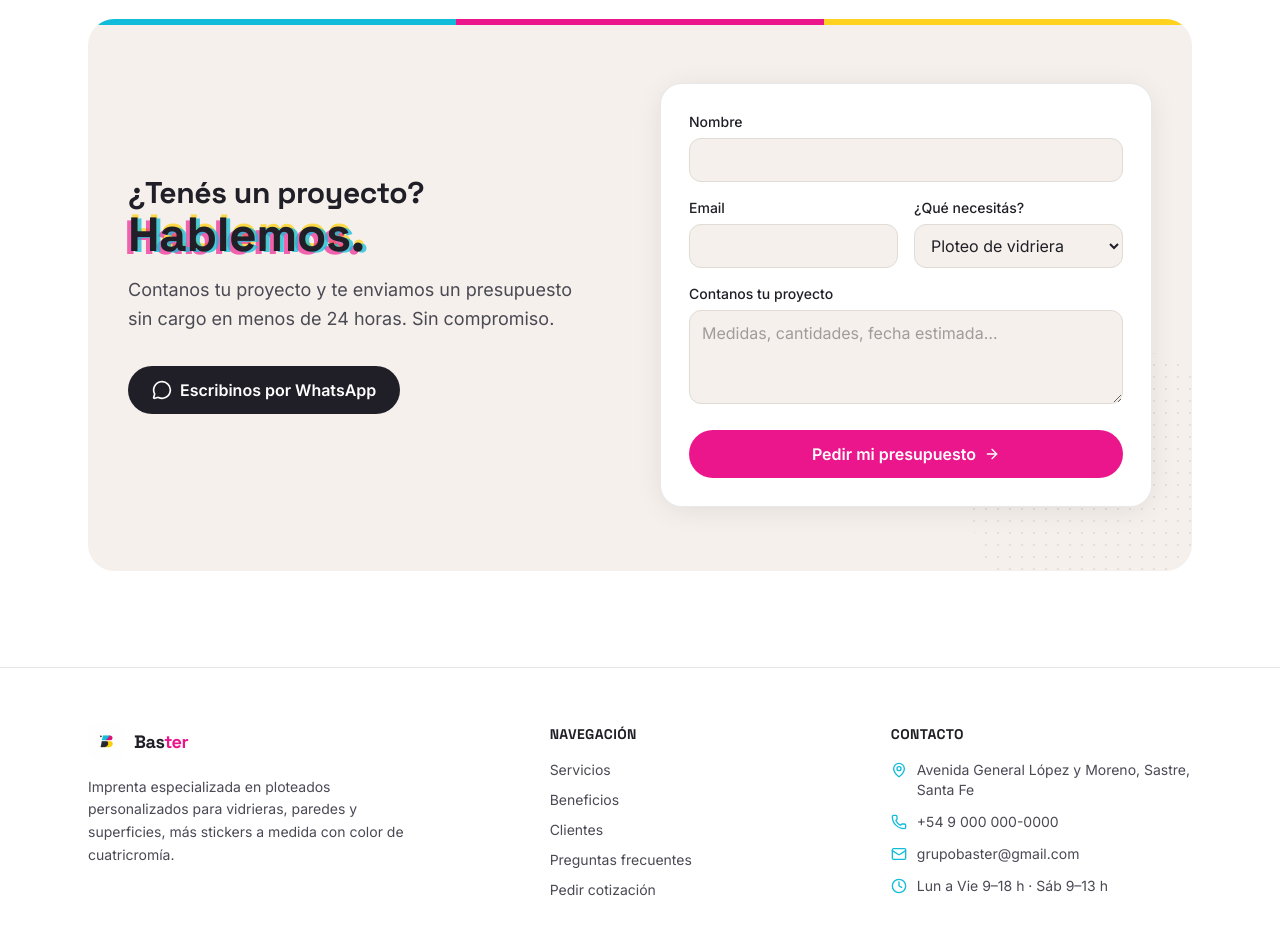
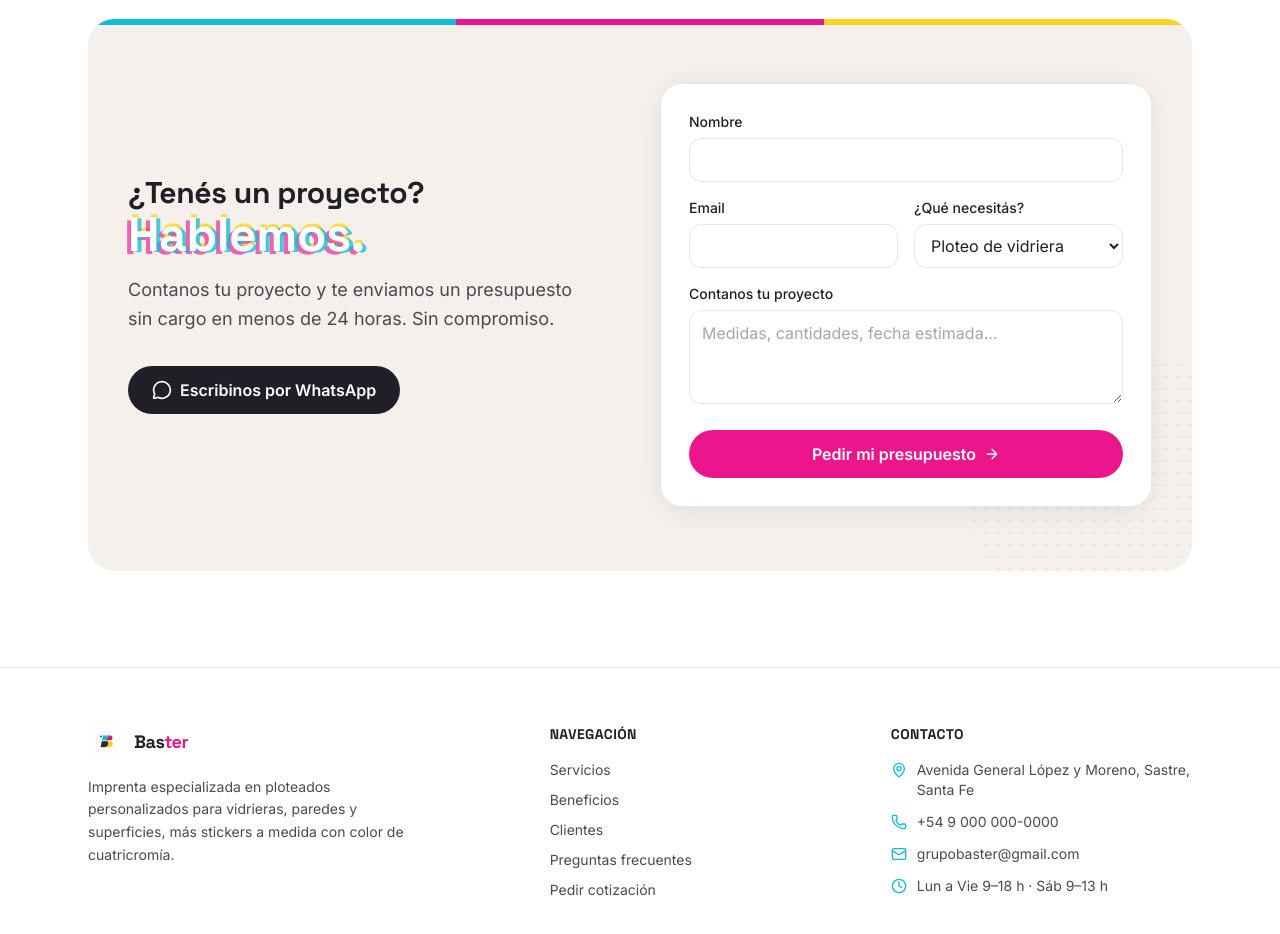
Before and after one commit to manuceballos3/Grupo-Baster-landingEjemplo, a Next.js app: page / in a window 1280 px wide. Shown: the part 3840-4774 px from the top of the page. Built offline with nearby package versions, Linux system fonts and the light colour scheme.

Commit message:
feat: update CTA component styles and text color
Co-authored-by: Manu <116102630+manuceballos3@users.noreply.github.com>

```diff
--- a/components/cta.tsx
+++ b/components/cta.tsx
@@ -48,7 +48,7 @@ export function Cta() {
                 className="font-display font-bold tracking-tight text-balance text-ink"
               >
                 <span className="block text-2xl sm:text-3xl">¿Tenés un proyecto?</span>
-                <span className="misregister-dark block text-4xl sm:text-5xl">Hablemos.</span>
+                <span className="misregister-dark block text-4xl text-white sm:text-5xl">Hablemos.</span>
               </Reveal>
               <Reveal
                 as="p"
@@ -103,7 +103,7 @@ export function Cta() {
                         type="text"
                         required
                         autoComplete="name"
-                        className="h-11 w-full rounded-lg border border-[#e0dbd4] bg-[#f5f0eb] px-3 text-ink outline-none transition-colors focus-visible:border-cyan-brand focus-visible:ring-3 focus-visible:ring-cyan-brand/25"
+                        className="h-11 w-full rounded-lg border border-gray-200 bg-white px-3 text-ink outline-none transition-colors focus-visible:border-cyan-brand focus-visible:ring-3 focus-visible:ring-cyan-brand/25"
                       />
                     </div>
                     <div>
@@ -119,7 +119,7 @@ export function Cta() {
                         type="email"
                         required
                         autoComplete="email"
-                        className="h-11 w-full rounded-lg border border-[#e0dbd4] bg-[#f5f0eb] px-3 text-ink outline-none transition-colors focus-visible:border-cyan-brand focus-visible:ring-3 focus-visible:ring-cyan-brand/25"
+                        className="h-11 w-full rounded-lg border border-gray-200 bg-white px-3 text-ink outline-none transition-colors focus-visible:border-cyan-brand focus-visible:ring-3 focus-visible:ring-cyan-brand/25"
                       />
                     </div>
                     <div>
@@ -132,7 +132,7 @@ export function Cta() {
                       <select
                         id="service"
                         name="service"
-                        className="h-11 w-full rounded-lg border border-[#e0dbd4] bg-[#f5f0eb] px-3 text-ink outline-none transition-colors focus-visible:border-cyan-brand focus-visible:ring-3 focus-visible:ring-cyan-brand/25"
+                        className="h-11 w-full rounded-lg border border-gray-200 bg-white px-3 text-ink outline-none transition-colors focus-visible:border-cyan-brand focus-visible:ring-3 focus-visible:ring-cyan-brand/25"
                       >
                         {SERVICE_OPTIONS.map((option) => (
                           <option key={option}>{option}</option>
@@ -151,7 +151,7 @@ export function Cta() {
                         name="message"
                         rows={3}
                         placeholder="Medidas, cantidades, fecha estimada…"
-                        className="w-full rounded-lg border border-[#e0dbd4] bg-[#f5f0eb] px-3 py-2.5 text-ink outline-none transition-colors placeholder:text-ink/40 focus-visible:border-cyan-brand focus-visible:ring-3 focus-visible:ring-cyan-brand/25"
+                        className="w-full rounded-lg border border-gray-200 bg-white px-3 py-2.5 text-ink outline-none transition-colors placeholder:text-ink/40 focus-visible:border-cyan-brand focus-visible:ring-3 focus-visible:ring-cyan-brand/25"
                       />
                     </div>
                   </div>
```
